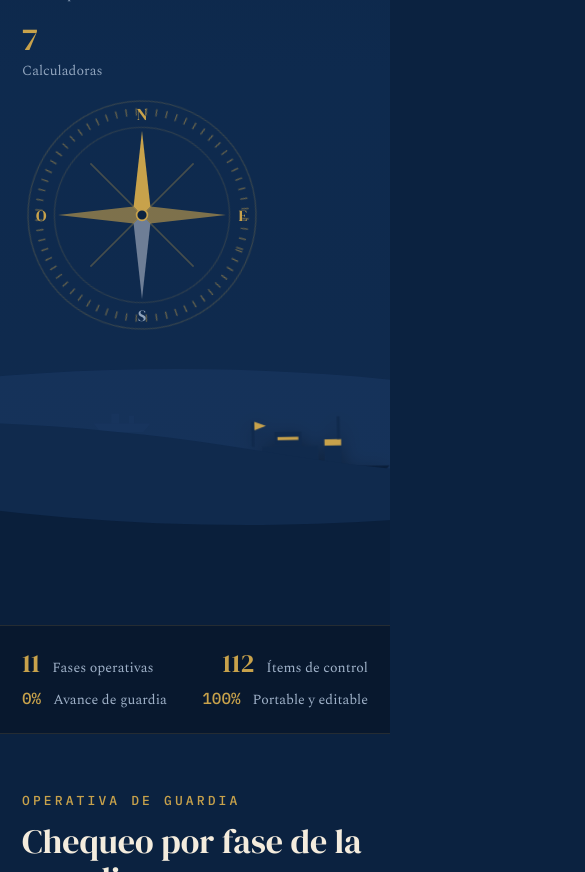
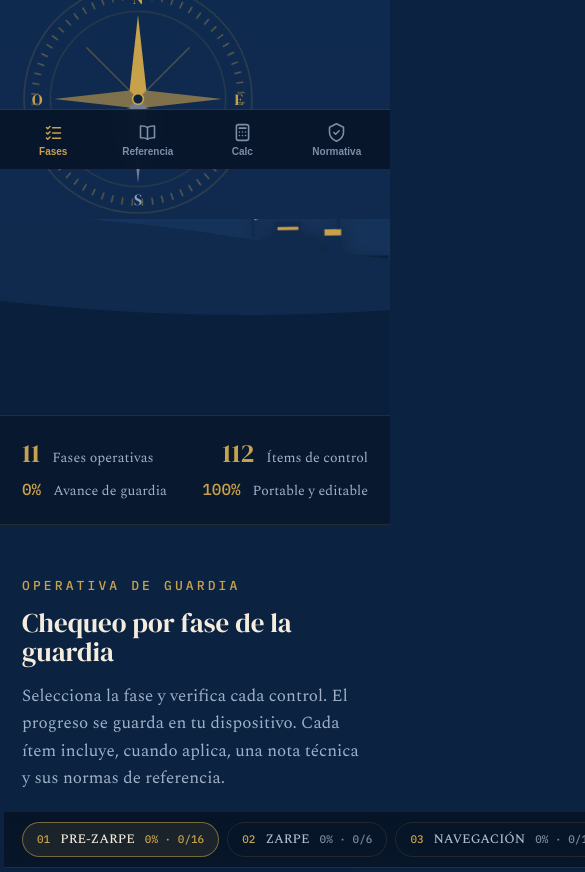
Before and after one commit to crissstiancito/bridge-os, a plain HTML site: page index.html in a window 390 px wide. Shown: the part 675-1547 px from the top of the page, 585 px wide, since content can reach past the window. Drawn offline with nearby package versions, Linux system fonts and the light colour scheme.

Commit message:
Móvil: selector de fases horizontal deslizable + barra inferior de secciones (con resaltado por scroll), hero más corto y encabezados claros para mejor manejo táctil
Co-Authored-By: Claude Opus 4.8 <noreply@anthropic.com>

```diff
--- a/index.html
+++ b/index.html
@@ -226,6 +226,54 @@
   }
   @media (max-width:520px){ .hero-title{font-size:37px} .phase-card-pad{padding:0 18px 22px} .pc-sticky{margin:0 -18px 14px;padding:18px 18px 12px} .hero-stats{flex-wrap:wrap;gap:20px 32px} }
   @media (prefers-reduced-motion:reduce){#compassSpin,#driftShip,#bobShip,#waveBack,#waveMid,#waveFront{animation:none!important}}
+  /* ===== MÓVIL: navegación fácil y claridad ===== */
+  .sec{scroll-margin-top:84px}
+  .mtabs{display:none}
+  @media (max-width:960px){
+    .nav-in{height:58px}
+    .brand span{font-size:13px;letter-spacing:.14em}
+    .sec{padding:54px 0;scroll-margin-top:104px}
+    .h2{font-size:30px}
+    .hero-in{padding:46px 18px 196px!important}
+    .hero-title{font-size:40px!important}
+    .ocean{height:196px}
+
+    /* Fases: selector horizontal deslizable y fijo bajo la barra */
+    .fases-layout{flex-direction:column!important;gap:0;margin-top:20px}
+    .phase-nav{width:auto!important;display:flex;gap:8px;overflow-x:auto;-webkit-overflow-scrolling:touch;
+      position:sticky;top:57px;z-index:20;padding:10px 18px;margin:0 -18px 18px;
+      background:linear-gradient(180deg,rgba(7,20,38,.97),rgba(7,20,38,.84));backdrop-filter:blur(10px);-webkit-backdrop-filter:blur(10px);
+      border-bottom:1px solid rgba(200,162,75,.18);scrollbar-width:none}
+    .phase-nav::-webkit-scrollbar{display:none}
+    .pnav-btn{width:auto!important;flex:0 0 auto;margin:0;padding:9px 14px;border-radius:99px}
+    .pnav-bar{display:none}
+    .pnav-name{font-size:13px}
+    .pnav-count{font-size:11px}
+
+    /* tarjeta de fase: encabezado normal (sin doble barra fija) */
+    #phaseCard{scroll-margin-top:114px}
+    .phase-card-pad{padding:18px!important}
+    .pc-sticky{position:static;margin:0 0 14px;padding:0 0 12px;border-radius:0;background:transparent}
+    .pc-name{font-size:24px}
+    .pc-pct-n{font-size:30px}
+
+    /* barra inferior de secciones (tipo app) */
+    .mtabs{display:flex;position:fixed;left:0;right:0;bottom:0;z-index:60;
+      background:rgba(8,22,42,.94);backdrop-filter:blur(12px);-webkit-backdrop-filter:blur(12px);
+      border-top:1px solid rgba(200,162,75,.22);padding:7px 6px calc(7px + env(safe-area-inset-bottom,0px))}
+    .mtab{flex:1;display:flex;flex-direction:column;align-items:center;gap:4px;background:none;border:none;
+      text-decoration:none;color:#7C8FA8;font:600 10px/1 'IBM Plex Sans',sans-serif;padding:5px 2px;cursor:pointer}
+    .mtab svg{width:21px;height:21px}
+    .mtab.active{color:#C8A24B}
+    .foot{padding-bottom:96px}
+    .grid-3{gap:14px}
+  }
+  @media (max-width:520px){
+    .hero-title{font-size:34px!important}
+    .pc-name{font-size:22px}
+    .h2{font-size:27px}
+    .nav-prog .np-bar{width:38px}
+  }
 </style>
 </head>
 <body>
@@ -370,6 +418,14 @@
   </div>
   <div class="foot-base">© Bitácora Digital · Uso académico · Guardia de mar</div>
 </div></div>
+
+<!-- barra inferior de secciones (solo móvil) -->
+<nav class="mtabs" aria-label="Secciones">
+  <a class="mtab" href="#fases" data-sec="fases"><svg viewBox="0 0 24 24" fill="none" stroke="currentColor" stroke-width="1.8" stroke-linecap="round" stroke-linejoin="round"><path d="M4 6.3l1.4 1.4L8 5.2"/><path d="M4 12.3l1.4 1.4L8 11.2"/><path d="M4 18.3l1.4 1.4L8 17.2"/><line x1="11" y1="6.5" x2="20" y2="6.5"/><line x1="11" y1="12.5" x2="20" y2="12.5"/><line x1="11" y1="18.5" x2="20" y2="18.5"/></svg><span>Fases</span></a>
+  <a class="mtab" href="#referencia" data-sec="referencia"><svg viewBox="0 0 24 24" fill="none" stroke="currentColor" stroke-width="1.8" stroke-linecap="round" stroke-linejoin="round"><path d="M12 6.4C10.4 5 7.8 4.5 4 4.7V18c3.8-.2 6.4.3 8 1.7 1.6-1.4 4.2-1.9 8-1.7V4.7c-3.8-.2-6.4.3-8 1.7z"/><line x1="12" y1="6.4" x2="12" y2="19.7"/></svg><span>Referencia</span></a>
+  <a class="mtab" href="#calculadoras" data-sec="calculadoras"><svg viewBox="0 0 24 24" fill="none" stroke="currentColor" stroke-width="1.8" stroke-linecap="round" stroke-linejoin="round"><rect x="5" y="3" width="14" height="18" rx="2.4"/><line x1="8.2" y1="7" x2="15.8" y2="7"/><line x1="8.5" y1="11.5" x2="8.5" y2="11.5"/><line x1="12" y1="11.5" x2="12" y2="11.5"/><line x1="15.5" y1="11.5" x2="15.5" y2="11.5"/><line x1="8.5" y1="15.5" x2="8.5" y2="15.5"/><line x1="12" y1="15.5" x2="12" y2="15.5"/><line x1="15.5" y1="15.5" x2="15.5" y2="15.5"/></svg><span>Calc</span></a>
+  <a class="mtab" href="#normativa" data-sec="normativa"><svg viewBox="0 0 24 24" fill="none" stroke="currentColor" stroke-width="1.8" stroke-linecap="round" stroke-linejoin="round"><path d="M12 2 4 6v6c0 5 3.5 8 8 10 4.5-2 8-5 8-10V6z"/><path d="M9 12l2 2 4-4"/></svg><span>Normativa</span></a>
+</nav>
 
 <script>
 const FASES = [
@@ -977,7 +1033,13 @@ function renderNav(){
       '<div class="pnav-bar"><div style="width:'+st.pct+'%"></div></div></button>';
   }).join('');
   document.querySelectorAll('#phaseNav .pnav-btn').forEach(function(b){
-    b.addEventListener('click',function(){ activePhase=parseInt(b.dataset.id,10); renderNav(); renderCard(); });
+    b.addEventListener('click',function(){
+      activePhase=parseInt(b.dataset.id,10); renderNav(); renderCard();
+      if(window.matchMedia('(max-width:960px)').matches){
+        var a=document.querySelector('#phaseNav .pnav-btn.active'); if(a) a.scrollIntoView({inline:'center',block:'nearest'});
+        var c=document.getElementById('phaseCard'); if(c) c.scrollIntoView({behavior:'smooth',block:'start'});
+      }
+    });
   });
 }
 
@@ -1216,6 +1278,16 @@ loadState();
 if(REFERENCIA && REFERENCIA[0]) openRef[REFERENCIA[0].id]=true;
 renderStats(); renderNav(); renderCard(); renderRef(); renderCalc(); applyMotion();
 
+// resaltar la sección activa en la barra inferior (móvil)
+(function(){
+  var tabs=document.querySelectorAll('.mtab'); if(!tabs.length) return;
+  var map={}; tabs.forEach(function(t){ map[t.dataset.sec]=t; });
+  var obs=new IntersectionObserver(function(entries){
+    entries.forEach(function(e){ if(e.isIntersecting){ tabs.forEach(function(t){t.classList.remove('active');}); var t=map[e.target.id]; if(t)t.classList.add('active'); } });
+  },{rootMargin:'-45% 0px -50% 0px',threshold:0});
+  ['fases','referencia','calculadoras','normativa'].forEach(function(id){ var el=document.getElementById(id); if(el) obs.observe(el); });
+})();
+
 // PWA
 if('serviceWorker' in navigator){ window.addEventListener('load',function(){ navigator.serviceWorker.register('sw.js').catch(function(){}); }); }
 </script>
```
